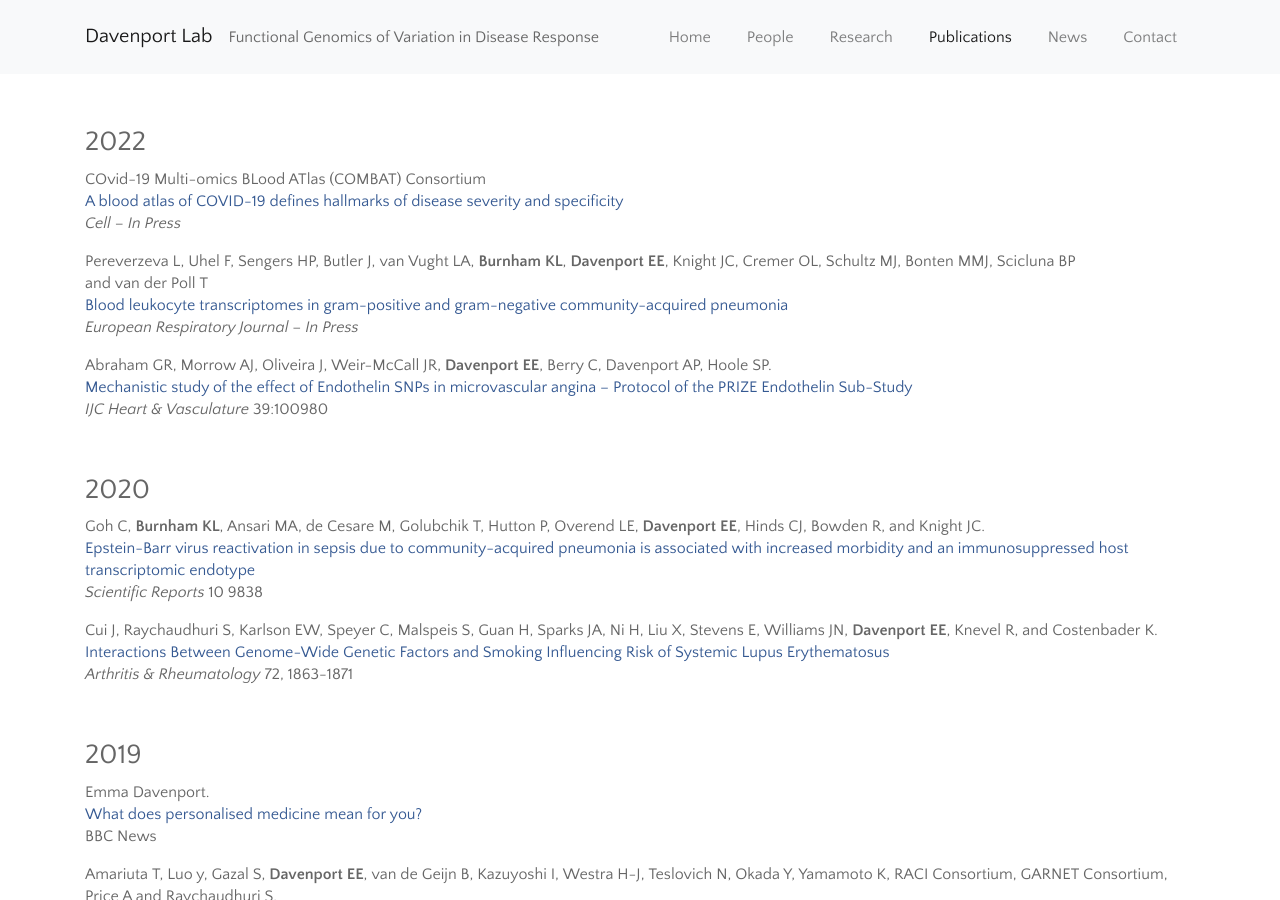
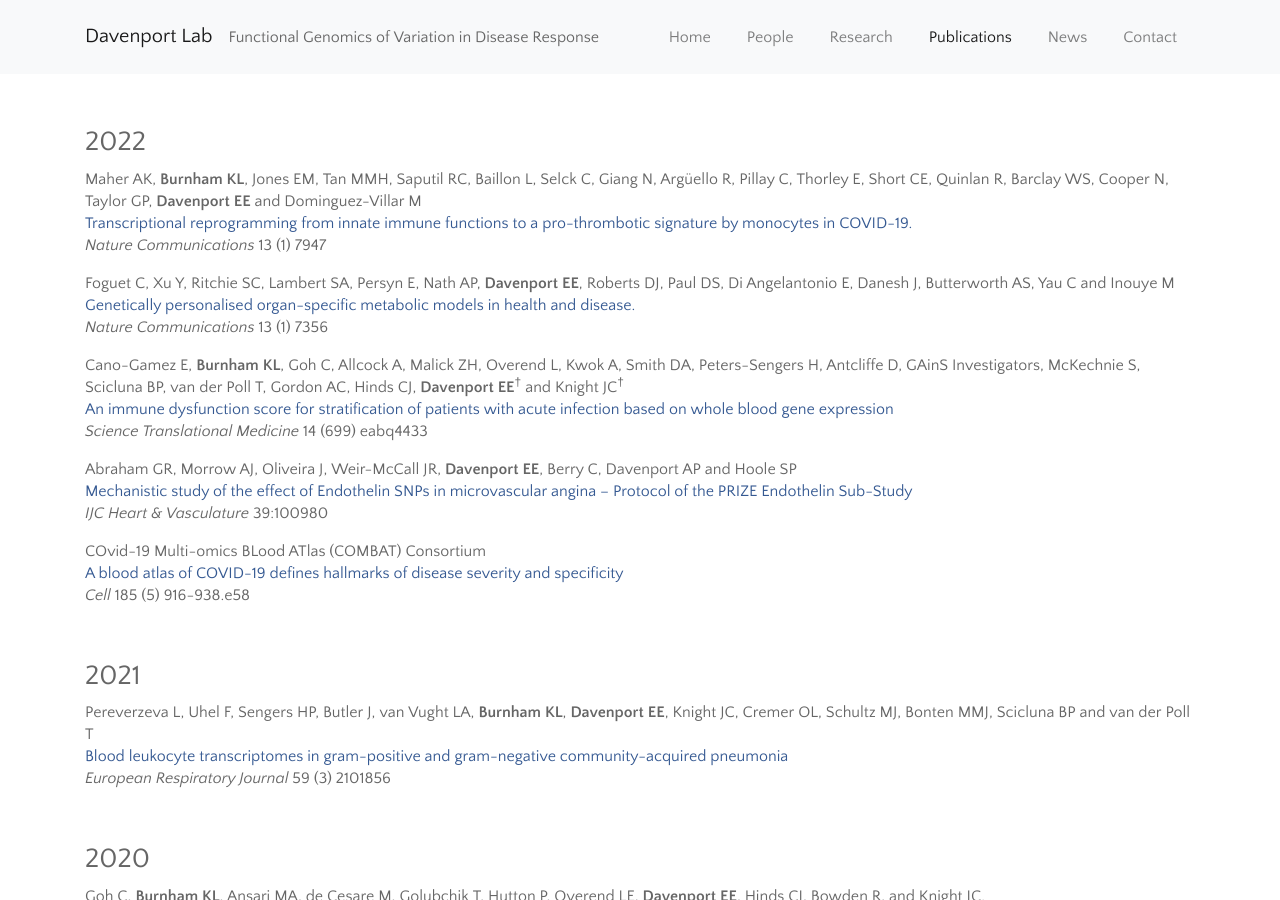
Before and after one commit to davenportlab/davenportlab.github.io, a Jekyll site: the page built from publications.md, in a window 1280 px wide and 900 px high. Built offline with Jekyll 4.4.1, drawn with Linux system fonts in a browser that asks for light colours; nearby versions of some CDN libraries; comment, search, counter and statistics services are not loaded; some of the changed text lies outside the part shown.

```diff
--- a/_data/alumni.yml
+++ b/_data/alumni.yml
@@ -13,3 +13,6 @@
 - name: Isaac Garcia Salinas
   title: PhD rotation student
   date: "2021"
+- name: Nikhil Milind
+  title: MPhil student
+  date: "2022"
--- a/publications.md
+++ b/publications.md
@@ -1,23 +1,36 @@
 ---
 layout: default
 ---
+
+
 <br>
 ## 2022
+Maher AK, **Burnham KL**, Jones EM, Tan MMH, Saputil RC, Baillon L, Selck C, Giang N, Argüello R, Pillay C, Thorley E, Short CE, Quinlan R, Barclay WS, Cooper N, Taylor GP, **Davenport EE** and Dominguez-Villar M
+[Transcriptional reprogramming from innate immune functions to a pro-thrombotic signature by monocytes in COVID-19.](https://pubmed.ncbi.nlm.nih.gov/36572683/)
+*Nature Communications* 13 (1) 7947
+
+Foguet C, Xu Y, Ritchie SC, Lambert SA, Persyn E, Nath AP, **Davenport EE**, Roberts DJ, Paul DS, Di Angelantonio E, Danesh J, Butterworth AS, Yau C and Inouye M
+[Genetically personalised organ-specific metabolic models in health and disease.](https://pubmed.ncbi.nlm.nih.gov/36446790/)
+*Nature Communications* 13 (1) 7356
+
+Cano-Gamez E, **Burnham KL**, Goh C, Allcock A, Malick ZH, Overend L, Kwok A, Smith DA, Peters-Sengers H, Antcliffe D, GAinS Investigators, McKechnie S, Scicluna BP, van der Poll T, Gordon AC, Hinds CJ, **Davenport EE**<sup>&dagger;</sup> and Knight JC<sup>&dagger;</sup>
+[An immune dysfunction score for stratification of patients with acute infection based on whole blood gene expression](https://pubmed.ncbi.nlm.nih.gov/36322631/){:target="_blank"}
+*Science Translational Medicine* 14 (699) eabq4433
+
+Abraham GR, Morrow AJ, Oliveira J, Weir-McCall JR, **Davenport EE**, Berry C, Davenport AP and Hoole SP
+[Mechanistic study of the effect of Endothelin SNPs in microvascular angina – Protocol of the PRIZE Endothelin Sub-Study](https://doi.org/10.1016/j.ijcha.2022.100980.){:target="_blank"}
+*IJC Heart & Vasculature* 39:100980
 
 COvid-19 Multi-omics BLood ATlas (COMBAT) Consortium
 [A blood atlas of COVID-19 defines hallmarks of disease severity and specificity](https://pubmed.ncbi.nlm.nih.gov/35216673/){:target="_blank"}
-*Cell* -- *In Press*
+*Cell* 185 (5) 916-938.e58
 
-Pereverzeva L, Uhel F, Sengers HP, Butler J, van Vught LA, **Burnham KL**, **Davenport EE**, Knight JC, Cremer OL, Schultz MJ, Bonten MMJ, Scicluna BP
-and van der Poll T
+<br>
+## 2021
+
+Pereverzeva L, Uhel F, Sengers HP, Butler J, van Vught LA, **Burnham KL**, **Davenport EE**, Knight JC, Cremer OL, Schultz MJ, Bonten MMJ, Scicluna BP and van der Poll T
 [Blood leukocyte transcriptomes in gram-positive and gram-negative community-acquired pneumonia](https://pubmed.ncbi.nlm.nih.gov/34446464/){:target="_blank"}
-*European Respiratory Journal* -- *In Press*
-
-Abraham GR, Morrow AJ, Oliveira J, Weir-McCall JR, **Davenport EE**, Berry C, Davenport AP, Hoole SP.
-[Mechanistic study of the effect of Endothelin SNPs in microvascular angina – Protocol of the PRIZE Endothelin Sub-Study](https://doi.org/10.1016/j.ijcha.2022.100980.){:target="_blank"}
-*IJC Heart & Vasculature* 39:100980
-
-
+*European Respiratory Journal* 59 (3) 2101856
 
 
 <br>
```
Also changed, not shown: other parts of publications.md (+5 -2 lines), _data/news.yml (+61 -0 lines), _data/people.yml (+8 -3 lines), assets/img/news/ASHG2022-Logo.png (added), assets/img/news/BBCLookEast.png (added), assets/img/news/LRA.png (added), assets/img/news/MtSinai2022.png (added), assets/img/news/SepstratifieR.jpeg (added), assets/img/people/Phumrapee_Boonklang.jpeg (added), assets/img/people/Sophie_Hoffman.jpeg (added), 7 other files.
